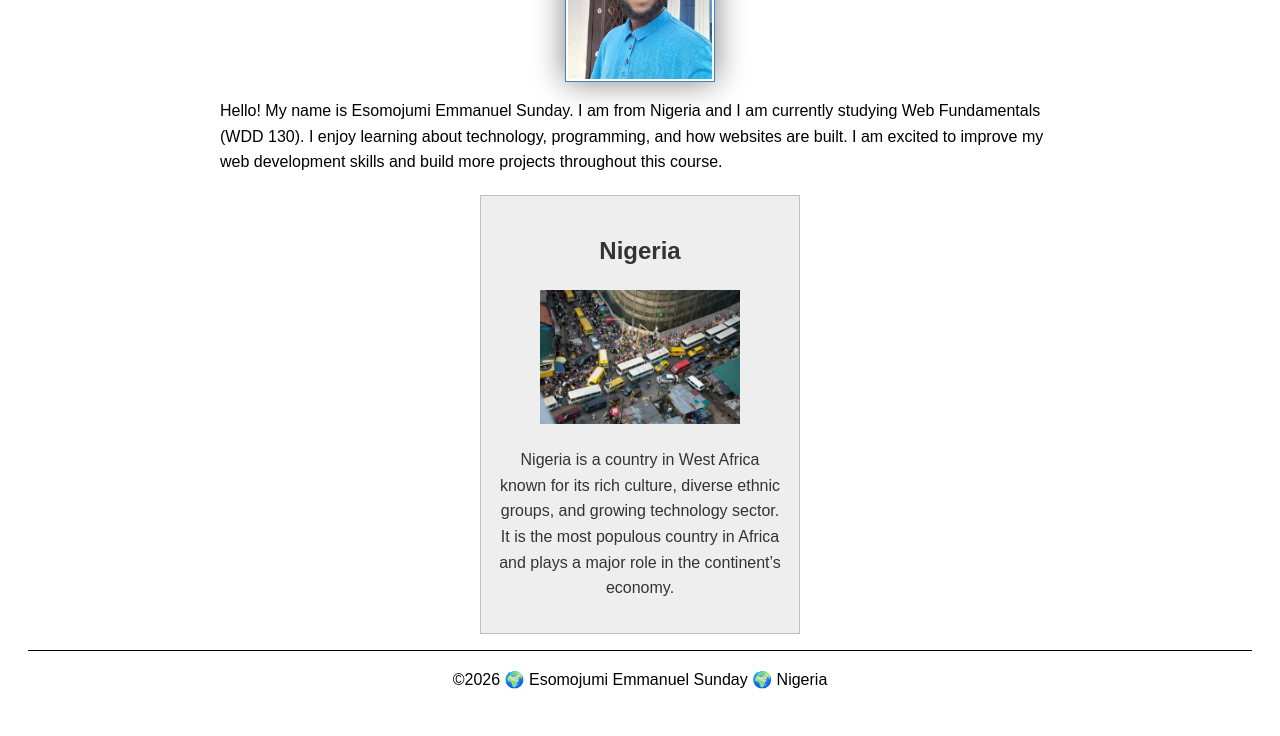
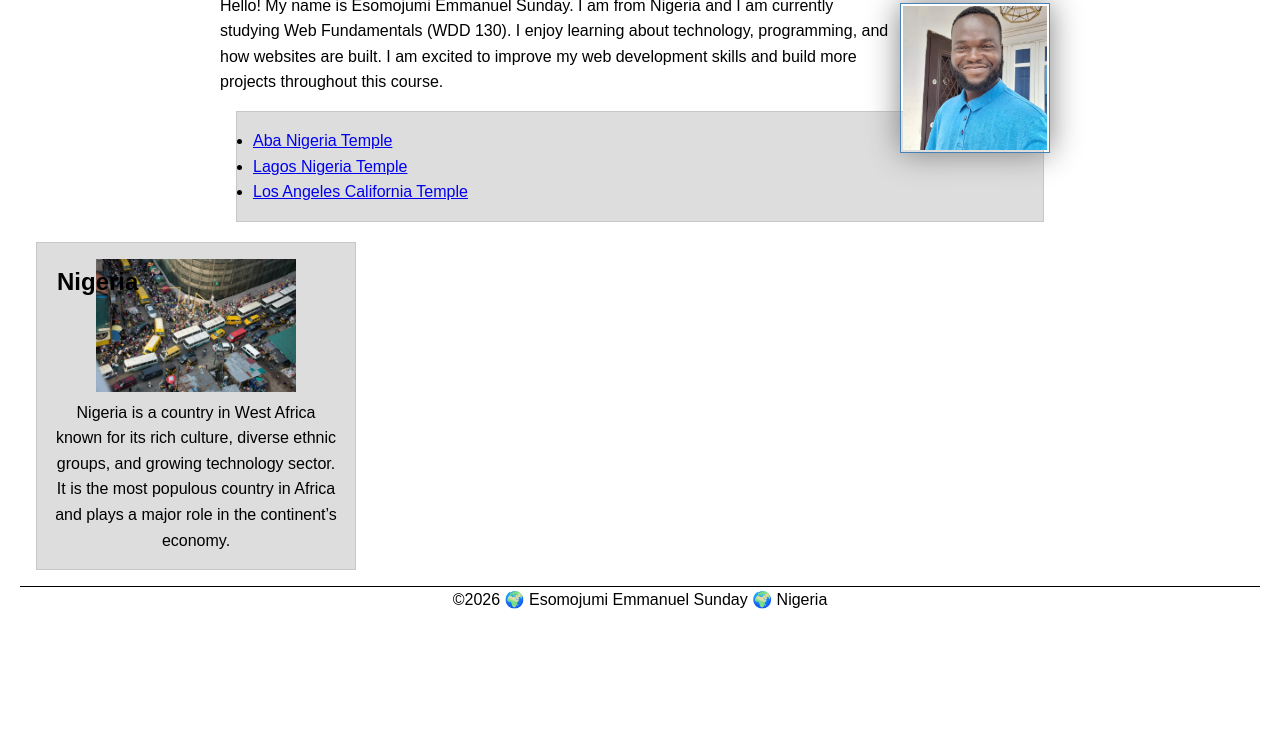
Before and after one commit to Emmanuel-Esomojumi/wdd130, a plain HTML site: page index.html in a window 1280 px wide. Shown: the part 301-1037 px from the top of the page. After the commit the page ends 934 px from the top, so only its background shows below. Drawn offline with Linux system fonts and the light colour scheme.

Commit message:
week 3 commit

```diff
--- a/index.html
+++ b/index.html
@@ -19,6 +19,8 @@
         <nav>
             <a href="#">Home</a>
             <a href="wwr/">Rafting Website</a>
+            <a href="https://linkedin.com" target="_blank">LinkedIn</a>
+            <a href="https://facebook.com" target="_blank">Facebook</a>
         </nav>
     </header>
 
@@ -33,9 +35,18 @@
             and how websites are built. I am excited to improve my web development skills and
             build more projects throughout this course.
         </p>
+
+        <ul class="box">
+            <li><a href="https://www.churchofjesuschrist.org/temples/details/aba-nigeria-temple"
+                  target="_blank">Aba Nigeria Temple</a></li>
+            <li><a href="https://www.churchofjesuschrist.org/temples/details/lagos-nigeria-temple"
+                  target="_blank">Lagos Nigeria Temple</a></li>
+            <li><a href="https://www.churchofjesuschrist.org/temples/details/los-angeles-california-temple"
+                  target="_blank">Los Angeles California Temple</a></li>
+        </ul>
     </main>
 
-    <aside>
+    <aside class="box">
         <h2>Nigeria</h2>
 
         <img src="images/nigeria.jpg" alt="A view representing Nigeria">
--- a/styles/styles.css
+++ b/styles/styles.css
@@ -1,7 +1,11 @@
+/* WEEK 3 ADDITION (must be at the top) */
 * {
+    margin: 0;
+    padding: 0;
     box-sizing: border-box;
 }
 
+/* ORIGINAL CSS (kept and built upon) */
 body {
     font-family: Arial, Helvetica, sans-serif;
     line-height: 1.6;
@@ -32,9 +36,10 @@ h1 {
     text-align: center;
 }
 
+/* UPDATED: float image (Week 3 requirement) */
 main img {
-    display: block;
-    margin: 10px auto;
+    float: right;
+    margin: 10px;
     width: 150px;
     height: auto;
     border: 1px solid steelblue;
@@ -46,14 +51,13 @@ p {
     padding: 0;
 }
 
+/* UPDATED: removed duplicate box properties */
 aside {
     width: 20rem;
     margin: 1rem auto;
-    border: 1px solid rgb(0 0 0 / 0.2);
-    padding: 1rem;
-    background-color: #eee;
-    color: #333;
     text-align: center;
+    position: relative;
+    /* needed for absolute positioning */
 }
 
 aside img {
@@ -61,8 +65,25 @@ aside img {
     height: auto;
 }
 
+/* NEW: overlay heading (Week 3 requirement) */
+aside h2 {
+    position: absolute;
+    top: 20px;
+    left: 20px;
+    color: black;
+}
+
 footer {
     margin-top: 15px;
     border-top: 1px solid #000;
     text-align: center;
 }
+
+/* Class Selectors */
+.box {
+    margin: 1rem;
+    border: 1px solid rgb(0 0 0 / 10%);
+    padding: 1rem;
+    background-color: #ddd;
+    color: #000;
+}
```
